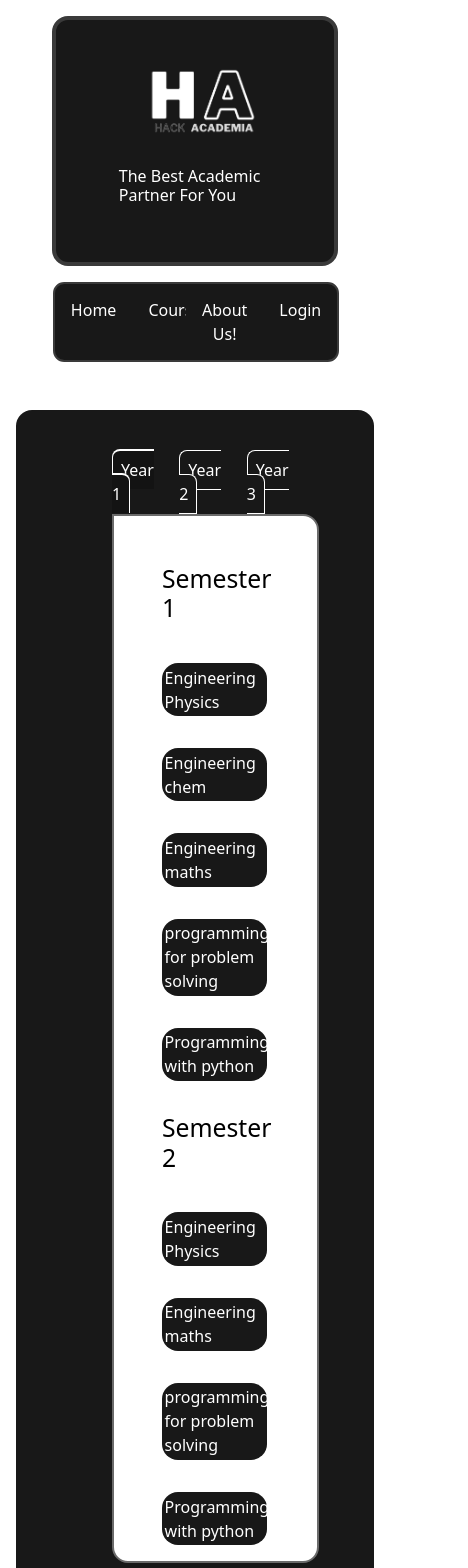
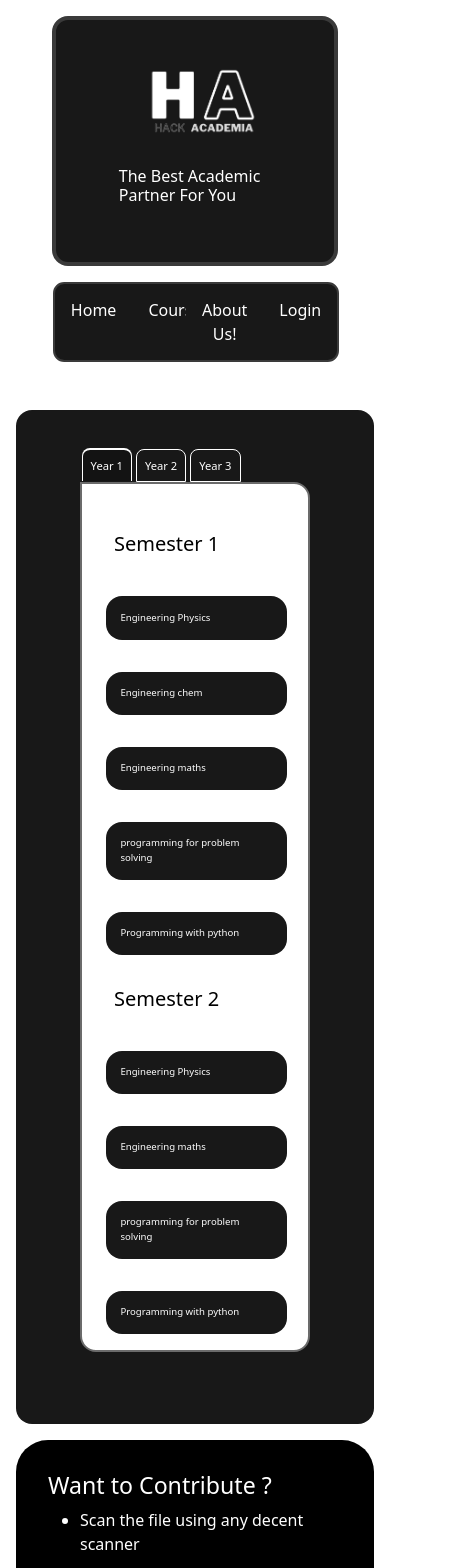
Before and after one commit to im-b-s-g/hackAcademiaClient, a React (Vite) app: page /BCA in a window 390 px wide. Shown: the top 1568 px of the page, 468 px wide, since content can reach past the window. Built offline with nearby package versions, Linux system fonts and the light colour scheme.

Commit message:
tabs css

```diff
--- a/src/components/Course/Tabs/Tab.jsx
+++ b/src/components/Course/Tabs/Tab.jsx
@@ -10,6 +10,7 @@ const Tab = ({ duration, setYearNo }) => {
   const mapping = (key) => {
     return (
       <li
+        className="tab-item"
         key={key}
         onClick={() => {
           setYearNo(key);
@@ -35,7 +36,7 @@ const Tab = ({ duration, setYearNo }) => {
 
   return (
     <div className="tabs">
-      <ul>{render().map((key) => mapping(key))}</ul>
+      <ul className="tab-list">{render().map((key) => mapping(key))}</ul>
     </div>
   );
 };
--- a/src/components/Course/Tabs/tabs.css
+++ b/src/components/Course/Tabs/tabs.css
@@ -4,6 +4,11 @@
   flex-direction: row;
   align-items: center;
   justify-items: flex-start;
+}
+
+.tabs {
+  position: relative;
+  left: -1.9rem;
 }
 
 .tabs ul li {
@@ -39,3 +44,16 @@ input {
   position: absolute;
   z-index: -1;
 }
+
+@media only screen and (max-width: 686px) {
+  .tab-item {
+    font-size: 0.7rem;
+  }
+  .tab-list {
+    width: max-content;
+  }
+  .tabs {
+    position: relative;
+    left: -1.9rem;
+  }
+}
--- a/src/components/Course/data/year.css
+++ b/src/components/Course/data/year.css
@@ -1,13 +1,13 @@
 .year-main {
   position: relative;
   top: -0.5rem;
-  left: 2rem;
-  padding: 1rem;
+  padding-top: 1rem;
+  padding-bottom: 1rem;
   margin-right: 5%;
   color: var(--Black);
   border: 2px solid var(--grey);
   background-color: var(--backgroundBlack);
-  width: 90%;
+  width: 100%;
   height: fit-content;
   border-radius: 0 1rem 1rem 1rem;
 }
--- a/src/components/subjects/sub.css
+++ b/src/components/subjects/sub.css
@@ -6,12 +6,14 @@
   display: flex;
   flex-flow: column;
   margin-left: 2rem;
+  width: 100%;
   gap: 2rem;
 }
 
 .subject-render {
   text-decoration: none;
   color: white;
+
   background-color: var(--lightBlack);
   padding: 2.5%;
   border-radius: 1rem;
@@ -21,3 +23,20 @@
   background-color: var(--blackShadow);
   transition: 0.3s;
 }
+
+@media only screen and (max-width: 686px) {
+  .subject-render {
+    width: 50%;
+    font-size: 0.6rem;
+    padding: 0.9rem;
+  }
+  .subject-contents {
+    position: relative;
+    left: -0.5rem;
+    width: 200%;
+  }
+
+  .subject-main h2 {
+    font-size: 1.25rem;
+  }
+}
```
